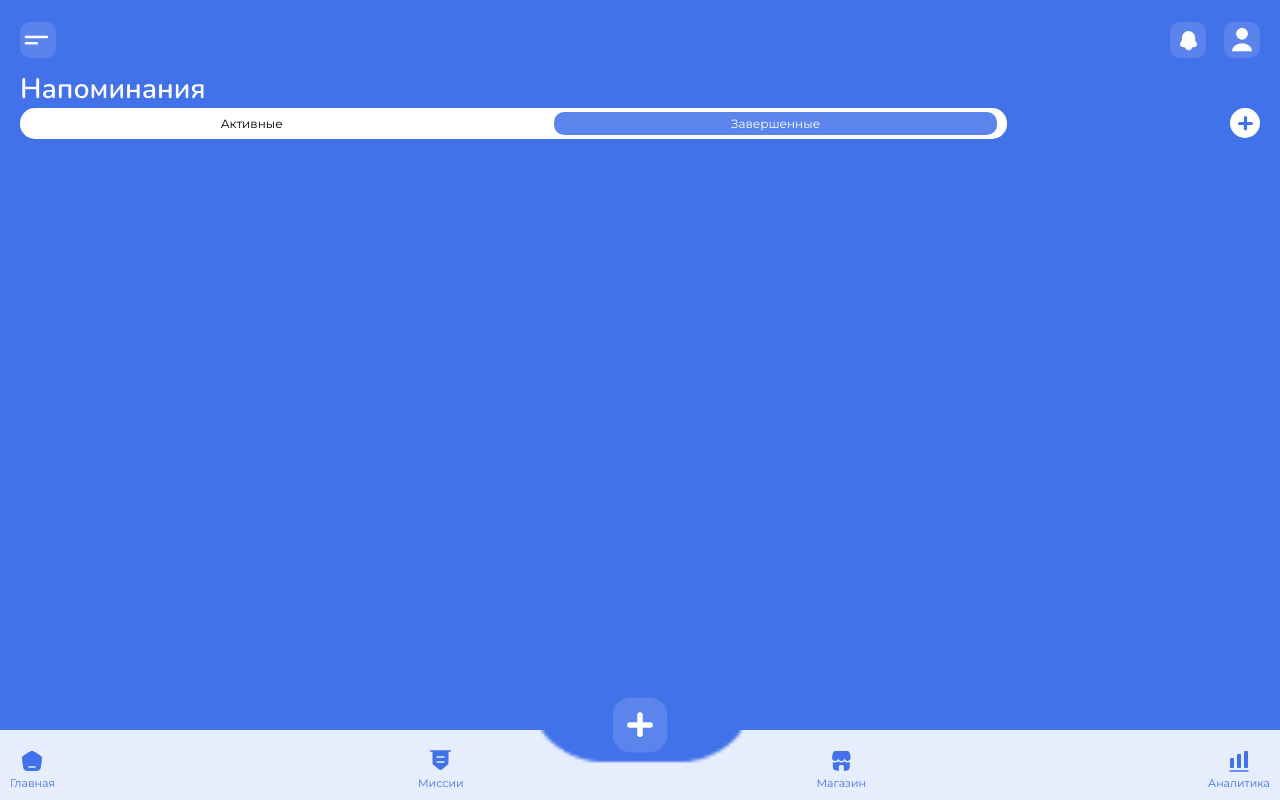
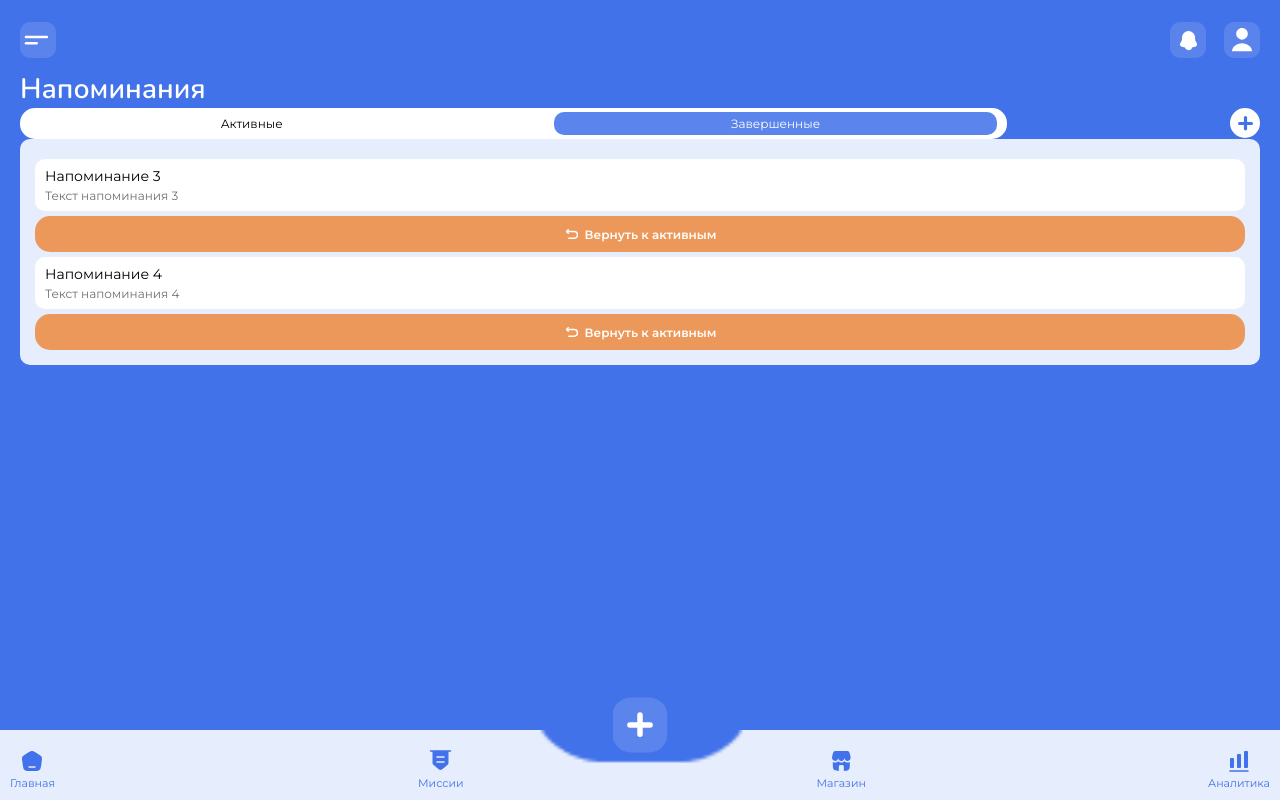
Before and after one commit to qqwerrtyz/chistulya_frontend, a Next.js app: page /app/notifications in a window 1280 px wide. Both pictures are taken after a click on the element "Завершенные". Built offline with nearby package versions, Linux system fonts and the light colour scheme.

Commit message:
продолжаю делать страницу напоминаний

```diff
--- a/public/icons/icons.jsx
+++ b/public/icons/icons.jsx
@@ -27,6 +27,7 @@ import qrData from "./qrData.svg"
 import supportData from "./supportData.svg"
 import exitData from "./exitData.svg"
 import addNotifications from "./addNotifications.svg"
+import bringBack from "./bringBack.svg"
 
 const icons = {
     activeBell,
@@ -58,6 +59,7 @@ const icons = {
     supportData,
     exitData,
     addNotifications,
+    bringBack,
 }
 
 export default icons
--- a/src/components/app/notifications/Notifications.module.css
+++ b/src/components/app/notifications/Notifications.module.css
@@ -46,5 +46,81 @@
 
 .category {
     font-size: 12px;
+}
 
+.bodyWrapper {
+    padding: 15px;
+
+    border-radius: 10px;
+
+    background-color: #E6EDFC;
 }
+
+.categoryItemWrapper {
+    margin: 5px 0;
+    padding: 8px 10px;
+
+    border-radius: 10px;
+
+    background-color: #fff;
+}
+
+.categoryItemWrapper {
+    display: flex;
+    justify-content: space-between;
+    align-items: center;
+}
+
+.categoryContent {
+    display: flex;
+    flex-direction: column;
+}
+
+.categoryTitle {
+    font-size: 14px;
+    margin-bottom: 3px;
+}
+
+.categorySubTitle {
+    font-size: 12px;
+    color: #707070;
+}
+
+.categoryCheckWrapper {
+    display: flex;
+    align-items: center;
+    justify-content: center;
+
+    width: 35px;
+    height: 35px;
+
+    border-radius: 7px;
+
+    background-color: #E6EDFC;
+}
+
+.categoryCheck {
+    width: 20px;
+}
+
+.bringBackWrapper {
+    display: flex;
+    justify-content: center;
+    align-items: center;
+
+    padding: 10px;
+
+    border-radius: 15px;
+
+    background-color: #ED985B;
+}
+
+.bringBackIcon {
+    margin-right: 5px;
+}
+
+.bringBack {
+    font-size: 12px;
+    font-weight: 600;
+    color: #fff;
+}
--- a/src/components/app/notifications/body/Body.jsx
+++ b/src/components/app/notifications/body/Body.jsx
@@ -1,4 +1,6 @@
+import Image from "next/image"
 import styles from "./../Notifications.module.css"
+import icons from "../../../../../public/icons/icons"
 export default function Body({selectCategories}) {
     const notifications = {
         active: {
@@ -23,7 +25,7 @@ export default function Body({selectCategories}) {
                     interval: "Каждый четверг",
                     type: "everydayTask",
                     ruType: "Ежедневные задания",
-                    done: true
+                    done: false
                 }
             ]
         },
@@ -33,12 +35,12 @@ export default function Body({selectCategories}) {
             item: [
                 {
                     title: "Напоминание 3",
-                    subtitle: "Текст напоминания 3"
+                    subTitle: "Текст напоминания 3"
                 },
 
                 {
                     title: "Напоминание 4",
-                    subtitle: "Текст напоминания 4"
+                    subTitle: "Текст напоминания 4"
                 }
             ]
         }
@@ -47,8 +49,44 @@ export default function Body({selectCategories}) {
         <div className={styles.bodyWrapper}>
             <div className={styles.body}>
                 {
-                    notifications.map
+                    // Проходимся по ключам:
+                    // active / notActive
+                    notifications[selectCategories].item.map((i, idx) => {
+                        return (
+                            <>
+                                <div className={styles.categoryItemWrapper}>
+                                    <div className={styles.categoryContent}>
+                                        <span className={styles.categoryTitle}>{i.title}</span>
+                                        <span className={styles.categorySubTitle}>{i.subTitle}</span>
+                                    </div>
+
+                                    {
+                                        selectCategories === "active" && (
+                                            <div className={styles.categoryCheckWrapper}>
+                                                {
+                                                    i.done && <Image className={styles.categoryCheck} src={icons.cheked}/>
+                                                }
+                                            </div>
+                                        )
+                                    }
+
+                                </div>
+
+                                {
+                                    selectCategories === "notActive" && (
+                                        <div className={styles.bringBackWrapper}>
+                                            <Image src={icons.bringBack} className={styles.bringBackIcon}/>
+                                            <span className={styles.bringBack}>Вернуть к активным</span>
+                                        </div>
+                                    )
+                                }
+
+
+                            </>
+                        )
+                    })
                 }
+
             </div>
         </div>
     )
```
Also changed, not shown: public/icons/bringBack.svg (added).
